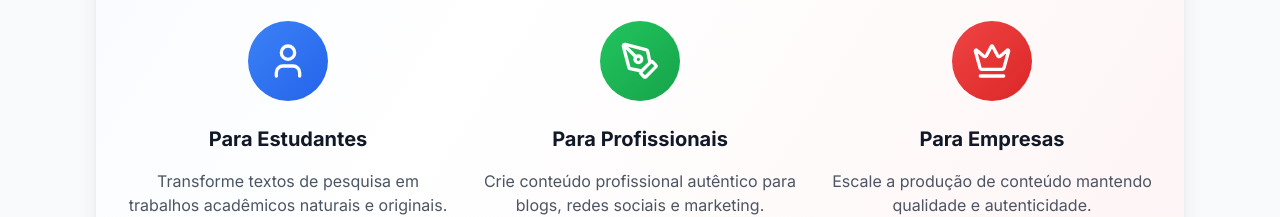
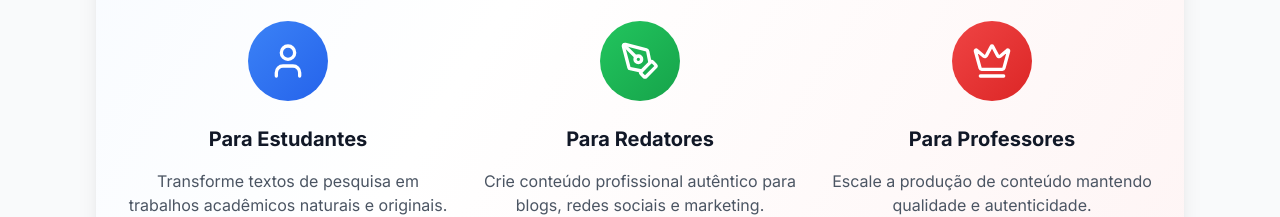
Before and after one commit to alcarv/nextjs-website-integration-openia-api, a Next.js app: page /humanizar in a window 1280 px wide. Shown: the part 2020-2237 px from the top of the page. Built offline with nearby package versions, Linux system fonts and the light colour scheme; no server answers; the database is empty.

Commit message:
Change texts

```diff
--- a/components/HumanizeText.tsx
+++ b/components/HumanizeText.tsx
@@ -465,7 +465,7 @@ export default function HumanizeText() {
                 <div className="w-20 h-20 bg-gradient-to-br from-green-500 to-green-600 rounded-full flex items-center justify-center mb-6 mx-auto">
                   <PenTool className="h-10 w-10 text-white" />
                 </div>
-                <h4 className="text-xl font-bold text-gray-900 mb-4">Para Profissionais</h4>
+                <h4 className="text-xl font-bold text-gray-900 mb-4">Para Redatores</h4>
                 <p className="text-gray-600 mb-4">
                   Crie conteúdo profissional autêntico para blogs, redes sociais e marketing.
                 </p>
@@ -480,7 +480,7 @@ export default function HumanizeText() {
                 <div className="w-20 h-20 bg-gradient-to-br from-red-500 to-red-600 rounded-full flex items-center justify-center mb-6 mx-auto">
                   <Crown className="h-10 w-10 text-white" />
                 </div>
-                <h4 className="text-xl font-bold text-gray-900 mb-4">Para Empresas</h4>
+                <h4 className="text-xl font-bold text-gray-900 mb-4">Para Professores</h4>
                 <p className="text-gray-600 mb-4">
                   Escale a produção de conteúdo mantendo qualidade e autenticidade.
                 </p>
```
